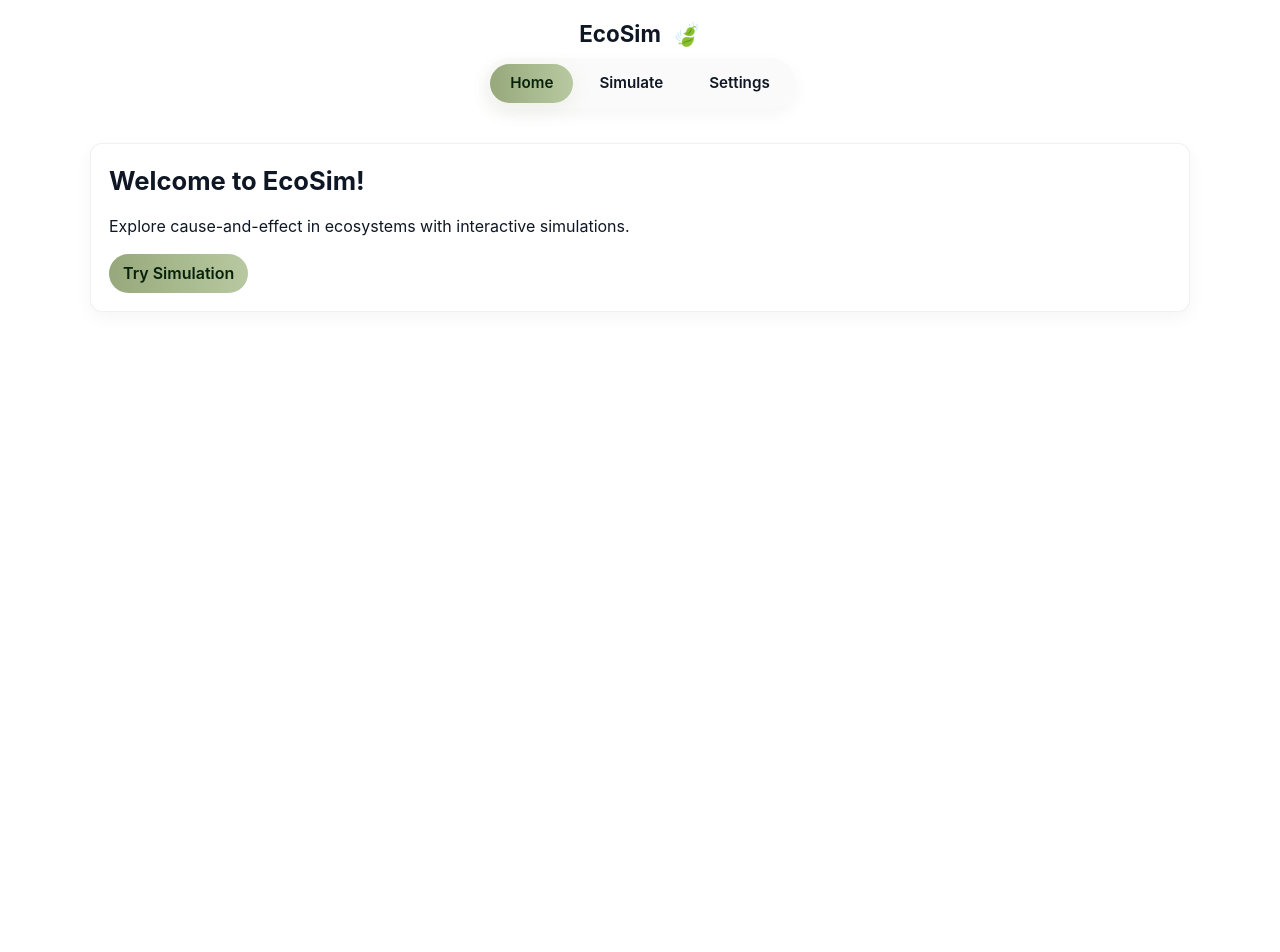
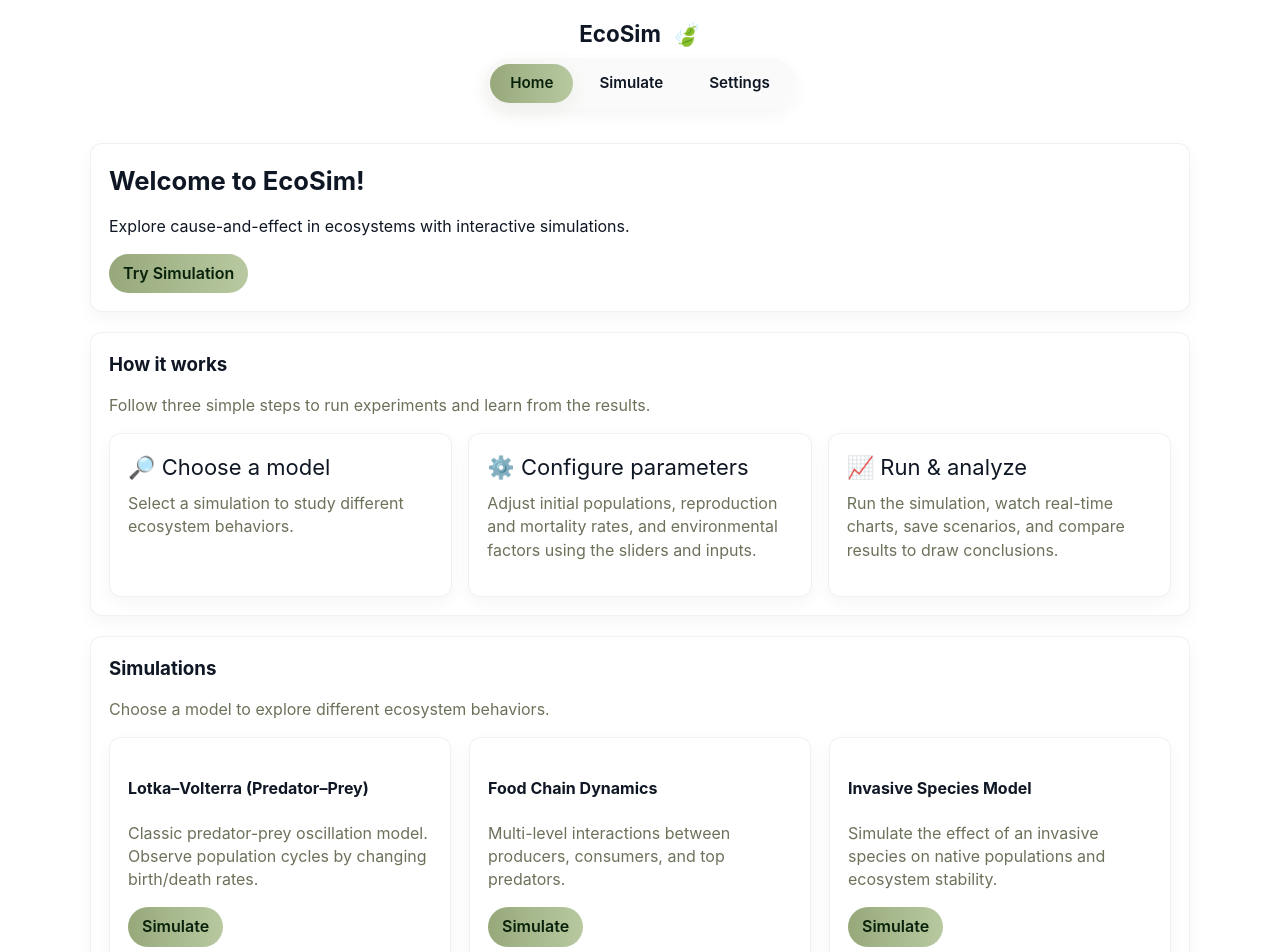
Before and after one commit to nguyen-aaron/EcoSim, a React (Create React App) app: page / in a window 1280 px wide. Shown: the top 952 px of the page. Before the commit the page ends 800 px from the top, so only its background shows below. Built offline with nearby package versions, Linux system fonts and the light colour scheme.

Commit message:
added to home page

```diff
--- a/src/pages/Home.js
+++ b/src/pages/Home.js
@@ -13,6 +13,52 @@ function Home() {
           </div>
         </div>
       </section>
+
+      <section className="card" style={{marginBottom:20}}>
+        <h3>How it works</h3>
+        <p style={{color:'var(--muted)'}}>Follow three simple steps to run experiments and learn from the results.</p>
+
+        <div className="row" style={{marginTop:12, gap:16, alignItems:'stretch'}}>
+          <div className="card" style={{flex:1, textAlign:'left'}}>
+            <div style={{fontSize:22}}>🔎 Choose a model</div>
+            <p style={{color:'var(--muted)',marginTop:8}}>Select a simulation to study different ecosystem behaviors.</p>
+          </div>
+
+          <div className="card" style={{flex:1, textAlign:'left'}}>
+            <div style={{fontSize:22}}>⚙️ Configure parameters</div>
+            <p style={{color:'var(--muted)',marginTop:8}}>Adjust initial populations, reproduction and mortality rates, and environmental factors using the sliders and inputs.</p>
+          </div>
+
+          <div className="card" style={{flex:1, textAlign:'left'}}>
+            <div style={{fontSize:22}}>📈 Run & analyze</div>
+            <p style={{color:'var(--muted)',marginTop:8}}>Run the simulation, watch real-time charts, save scenarios, and compare results to draw conclusions.</p>
+          </div>
+        </div>
+      </section>
+
+      <section className="card" style={{marginBottom:20}}>
+        <h3>Simulations</h3>
+        <p style={{color:'var(--muted)'}}>Choose a model to explore different ecosystem behaviors.</p>
+        <div className="row" style={{marginTop:12}}>
+          <div className="card" style={{flex:1}}>
+            <h4>Lotka–Volterra (Predator–Prey)</h4>
+            <p style={{color:'var(--muted)'}}>Classic predator-prey oscillation model. Observe population cycles by changing birth/death rates.</p>
+            <Link to="/simulate?model=lotka" className="btn primary">Simulate</Link>
+          </div>
+
+          <div className="card" style={{flex:1}}>
+            <h4>Food Chain Dynamics</h4>
+            <p style={{color:'var(--muted)'}}>Multi-level interactions between producers, consumers, and top predators.</p>
+            <Link to="/simulate?model=foodchain" className="btn primary">Simulate</Link>
+          </div>
+
+          <div className="card" style={{flex:1}}>
+            <h4>Invasive Species Model</h4>
+            <p style={{color:'var(--muted)'}}>Simulate the effect of an invasive species on native populations and ecosystem stability.</p>
+            <Link to="/simulate?model=invasive" className="btn primary">Simulate</Link>
+          </div>
+        </div>
+      </section>
     </main>
   );
 }
```
